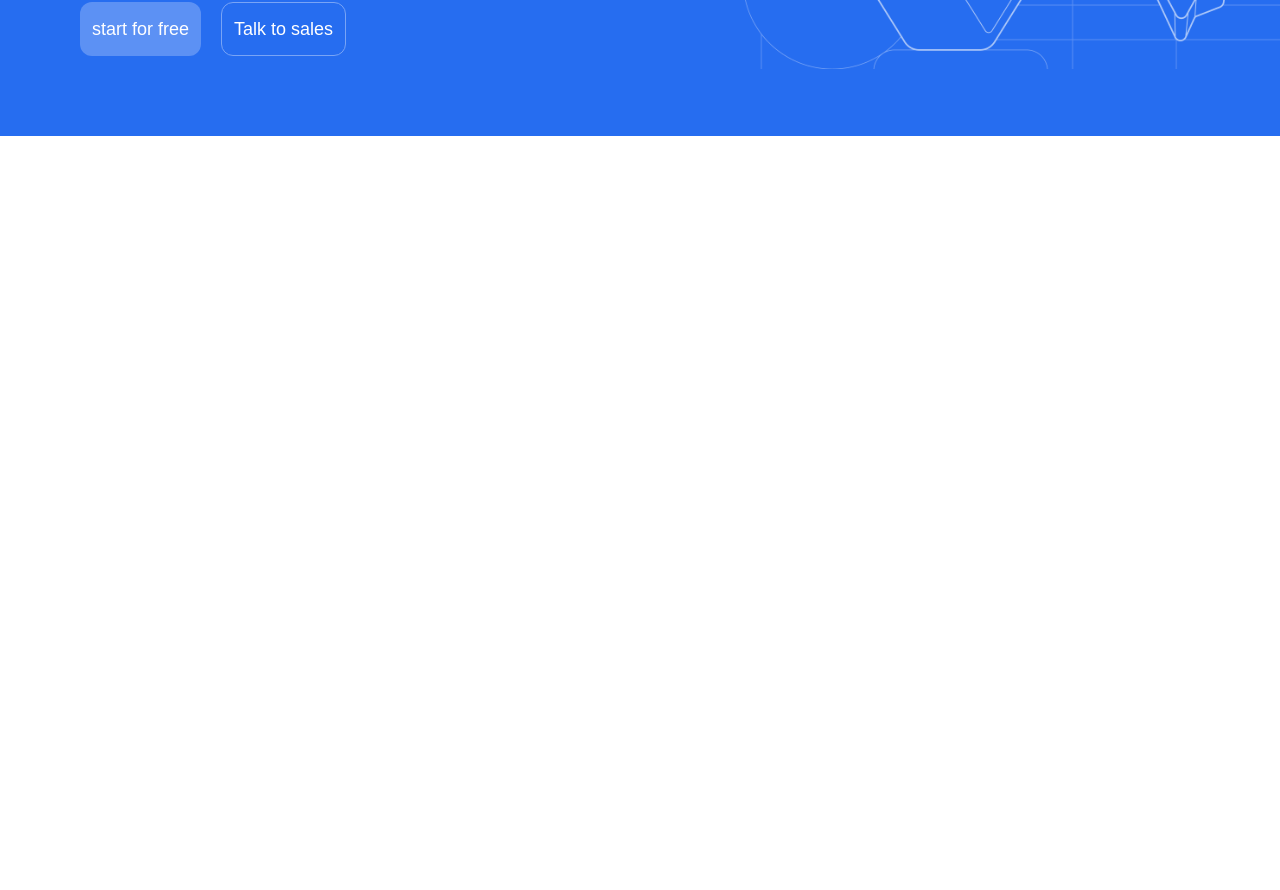
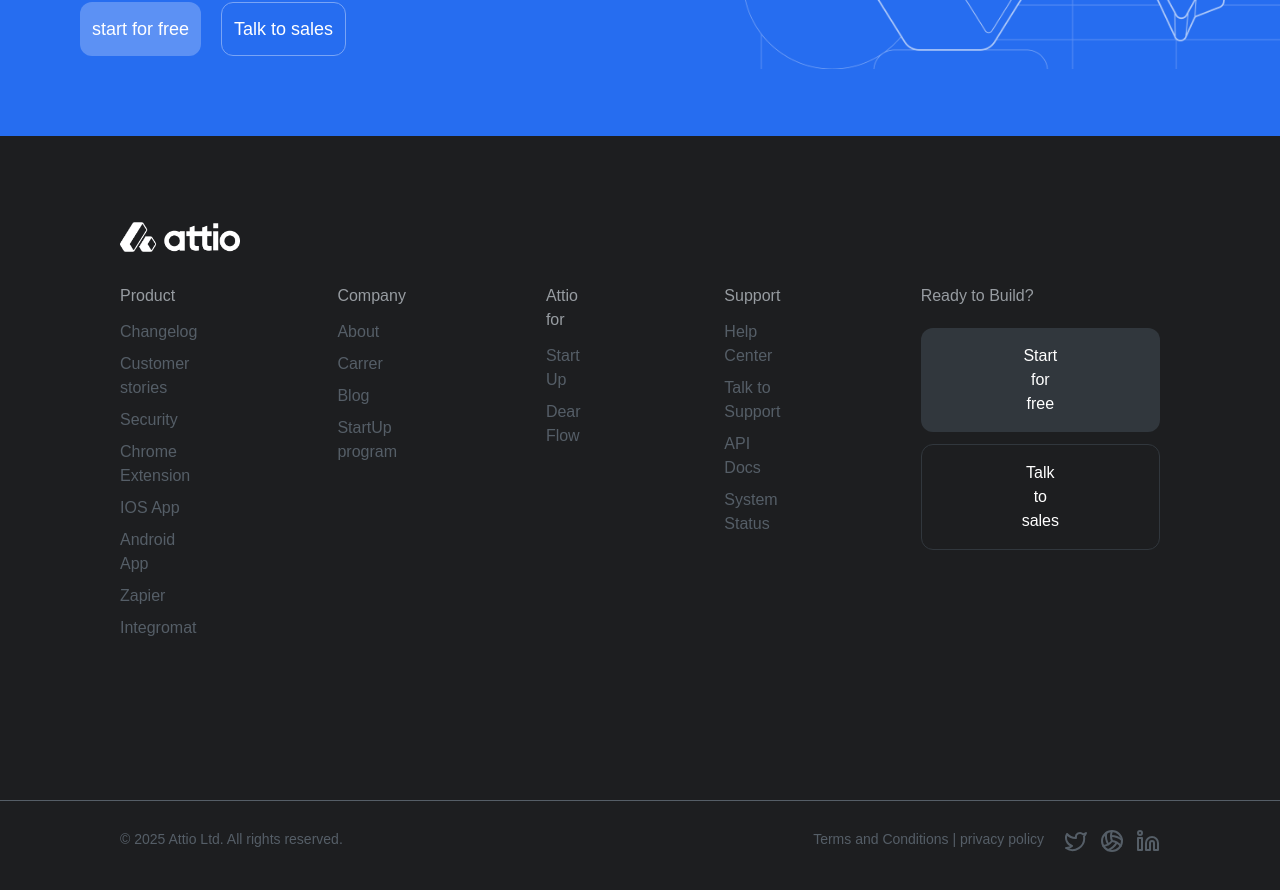
Before and after one commit to Bhuvan-S-prasad/attio-clone, a React (Vite) app: page / in a window 1280 px wide. Shown: the part 8940-9830 px from the top of the page. Before the commit the page ends 9076 px from the top, so only its background shows below. Built offline with nearby package versions, Linux system fonts and the light colour scheme.

Commit message:
feat: Add mobile responsive Footer

```diff
--- a/src/App.tsx
+++ b/src/App.tsx
@@ -8,6 +8,7 @@
 import Certificate from "./components/Certificate"
 import More from "./components/More"
 import Ask from "./components/Ask"
+import Footer from "./components/Footer"
 
 
 function App() {
@@ -63,6 +64,9 @@
       <div>
         <Ask />
       </div>
+      <div>
+        <Footer />
+      </div>
     </>
   )
 }
--- /dev/null
+++ b/src/components/Footer.tsx
@@ -0,0 +1,124 @@
+import { ChevronDown, Dot, Linkedin, Twitter, Volleyball } from "lucide-react"
+
+const Footer = () => {
+    return (
+        <footer className="bg-footer">
+            <div className="hidden md:hidden lg:block">
+                <div className="lg:py-20 lg:px-30">
+
+                    <div>
+                        <img src="src/assets/logo/attio_logo-light.png" alt="attio" className="w-30" />
+                    </div>
+
+                    <div className="pt-5 flex flex-row gap-35">
+
+                        <div className="flex flex-col gap-3 text-footer-text">
+                            <h3 className="text-footer-title">Product</h3>
+                            <ul className="flex flex-col gap-2">
+                                <li><a>Changelog</a></li>
+                                <li><a>Customer stories</a></li>
+                                <li><a>Security</a></li>
+                                <li><a>Chrome Extension</a></li>
+                                <li><a>IOS App</a></li>
+                                <li><a>Android App</a></li>
+                                <li><a>Zapier</a></li>
+                                <li><a>Integromat</a></li>
+                            </ul>
+                        </div>
+
+                        <div className="flex flex-col gap-3 text-footer-text">
+                            <h3 className="text-footer-title">Company</h3>
+                            <ul className="flex flex-col gap-2">
+                                <li><a>About</a></li>
+                                <li><a>Carrer</a></li>
+                                <li><a>Blog</a></li>
+                                <li><a>StartUp program</a></li>
+                            </ul>
+                        </div>
+
+                        <div className="flex flex-col gap-3 text-footer-text">
+                            <h3 className="text-footer-title">Attio for</h3>
+                            <ul className="flex flex-col gap-2">
+                                <li><a>Start Up</a></li>
+                                <li><a>Dear Flow</a></li>
+                            </ul>
+                        </div>
+
+                        <div className="flex flex-col gap-3 text-footer-text">
+                            <h3 className="text-footer-title">Support</h3>
+                            <ul className="flex flex-col gap-2">
+                                <li><a>Help Center</a></li>
+                                <li><a>Talk to Support</a></li>
+                                <li><a>API Docs</a></li>
+                                <li><a>System Status</a></li>
+                            </ul>
+                        </div>
+
+
+                        <div className="flex flex-col gap-5">
+                            <h3 className="text-footer-title">Ready to Build?</h3>
+                            <div className="flex flex-col gap-3 text-white">
+                                <button className="py-4 px-25 bg-footer-button rounded-xl w-full">
+                                    Start for free
+                                </button>
+                                <button className="py-4 px-25 border border-footer-button rounded-xl w-full">
+                                    Talk to sales
+                                </button>
+                            </div>
+                        </div>
+
+                    </div>
+
+
+                </div>
+
+                <hr className="mt-20 text-footer-text w-full p-0 " />
+                <div className="lg:px-30 py-7 flex flex-row justify-between pb-15 text-sm">
+                    <p className="text-footer-text">© 2025 Attio Ltd. All rights reserved.</p>
+                    <div className="flex flex-row gap-5 text-footer-text">
+                        <p><a>Terms and Conditions</a> | <a> privacy policy</a></p>
+                        <div className="flex flex-row gap-3">
+                            <Twitter />
+                            <Volleyball />
+                            <Linkedin />
+                        </div>
+                    </div>
+                </div>
+            </div>
+
+            <div className="p-5 lg:hidden">
+                <div className="flex flex-row justify-between">
+                    <img src="src/assets/logo/attio_logo-light.png" alt="attio" className="w-20" />
+                    <div className="flex flex-row gap-2 text-white">
+                        <Twitter />
+                        <Volleyball />
+                        <Linkedin />
+                    </div>
+                </div>
+
+                <div className="p-5">
+                    <ul className="flex flex-col gap-3">
+                        <li className="p-3 flex justify-between bg-footer-button rounded-xl"><a>Product</a> <ChevronDown /> </li>
+                        <li className="p-3 flex justify-between bg-footer-button rounded-xl"><a>Company</a> <ChevronDown /> </li>
+                        <li className="p-3 flex justify-between bg-footer-button rounded-xl"><a>Attio for</a> <ChevronDown /> </li>
+                        <li className="p-3 flex justify-between bg-footer-button rounded-xl"><a>Support</a> <ChevronDown /> </li>
+                    </ul>
+
+                    <div className="flex flex-col gap-3 mt-5 text-xs items-center justify-center">
+                        <p className="text-footer-text">© 2025 Attio Ltd. All rights reserved.</p>
+                        <div className="flex flex-row gap-5 text-footer-text">
+                            <p><a>Terms and Conditions</a> | <a> privacy policy</a></p>
+
+                        </div>
+
+                    </div>
+
+                </div>
+
+            </div>
+
+        </footer>
+    )
+}
+
+export default Footer
--- a/src/index.css
+++ b/src/index.css
@@ -59,6 +59,11 @@
   --ask-button: rgb(92, 145, 244);
   --ask-text: rgb(173, 200, 249);
   --ask-border: rgb(120, 164, 246);
+  --footer: rgb(29, 30, 32);
+  --footer-text: rgb(85, 94, 103);
+  --footer-button: rgb(49, 55, 61);
+  --footer-title: rgb(151, 156, 161);
+
 }
 
 .dark {
@@ -172,4 +177,8 @@
   --color-ask-button: var(--ask-button);
   --color-ask-text: var(--ask-text);
   --color-ask-border: var(--ask-border);
+  --color-footer: var(--footer);
+  --color-footer-text: var(--footer-text);
+  --color-footer-button: var(--footer-button);
+  --color-footer-title: var(--footer-title);
 }
```
Also changed, not shown: src/assets/logo/attio_logo-light.png (added).
